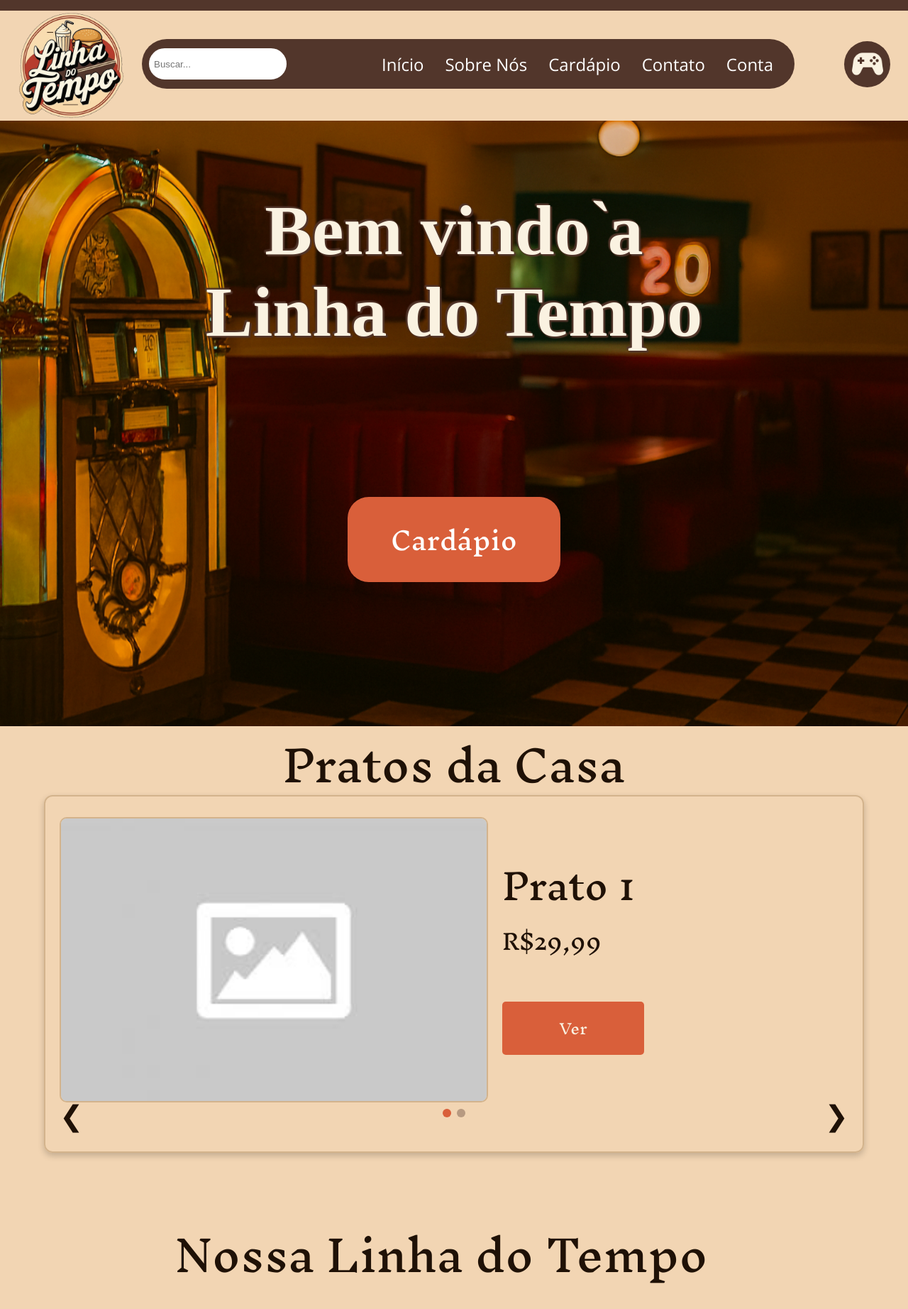
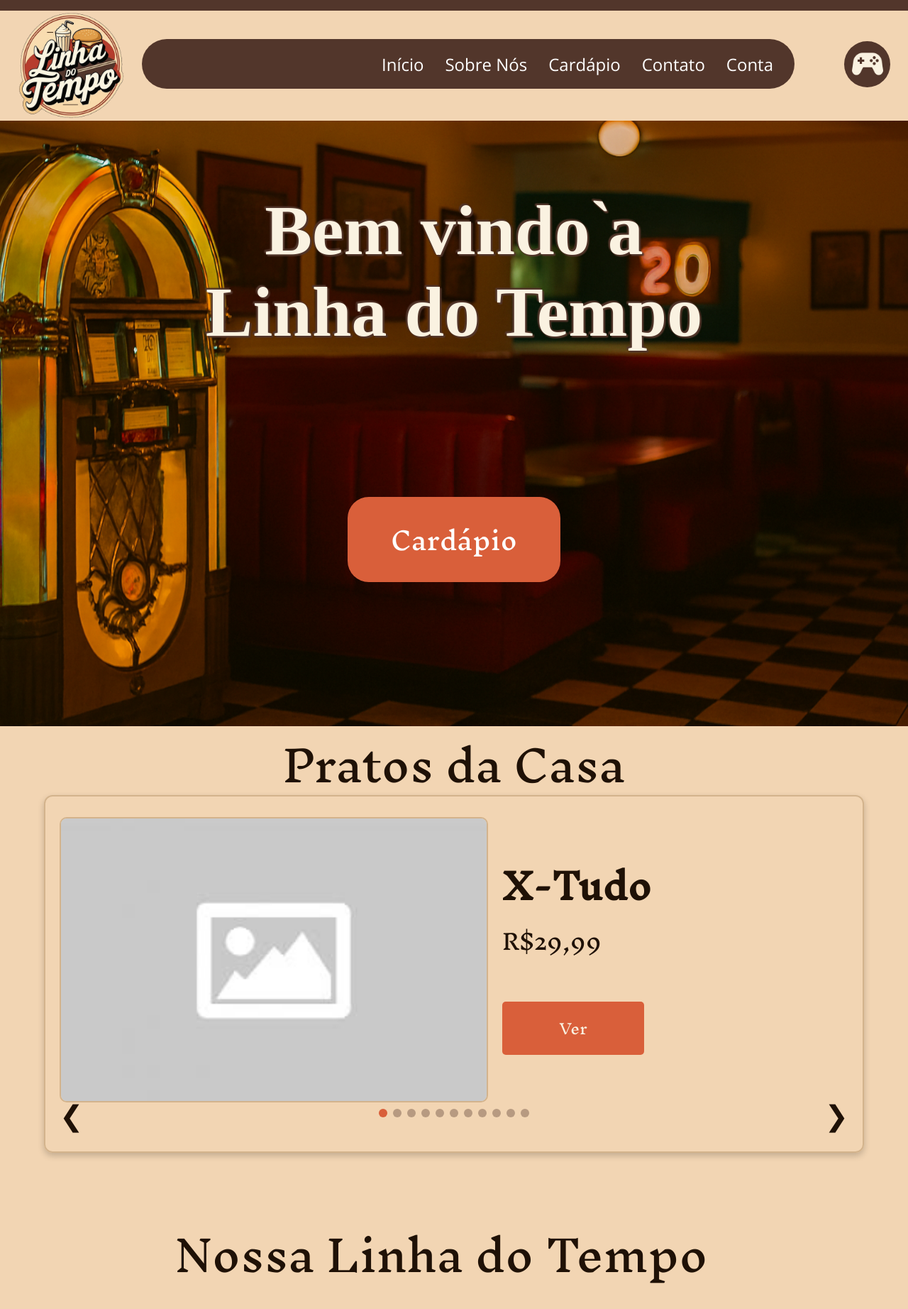
Before and after one commit to joao-Dorneles/linhadotempo, a Flask app: page / in a window 1280 px wide. Shown: the top 1844 px of the page at 71% size. Run offline with Flask 3, Linux system fonts and the light colour scheme; some libraries are stand-ins or nearby versions; some web fonts are replaced.

Commit message:
carrossel melhorado, teste do motor de busca

```diff
--- a/static/style.css
+++ b/static/style.css
@@ -351,18 +351,18 @@
 .nome-prato {
     font-family: "InkNutAntiqua", serif;
     color: #1F1106;
-    font-weight: 300;
+    font-weight: 600;
     margin-left: 20px;
     margin-top: 40px;
-    line-height: 40px;
-    font-size: 20px;
+    line-height: 20px;
+    font-size: 15px;
 }
 
 .preco-prato {
     font-family: "InkNutAntiqua", serif;
     color: #1F1106;
     font-weight: 300;
-    font-size: 15px;
+    font-size: 13px;
 }
 
 .botao-ver {
@@ -1160,6 +1160,7 @@
 
     .nome-prato {
         font-size: 30px;
+        line-height: 35px;
     }
 
     .preco-prato {
@@ -1377,6 +1378,7 @@
 
     .nome-prato {
         font-size: 40px;
+        line-height: 45px;
     }
 
     .preco-prato {
@@ -2287,4 +2289,34 @@
     .carrossel {
         top: 1575px;
     }
-}
+
+    .a-menu-desktop {
+        font-size: 45px;
+    }
+
+    .buscar {
+        width: 400px;
+    }
+}
+
+@media(min-width: 2000px) {
+    .nav-bar {
+        width: 1660px;
+    }
+
+    .titulo-carrossel {
+        top: 1500px;
+    }
+
+    .carrossel {
+        top: 1700px;
+    }
+
+    .boas-vindas {
+        top: 400px;
+    }
+
+    .b-cardapio {
+        top: 1200px;
+    }
+}
--- a/templates/index.html
+++ b/templates/index.html
@@ -23,7 +23,7 @@
         <a href="#inicio"><img class="logo" src="../static/images/general/logoNOBG.png" alt="logo"></a>
 
         <nav class="nav-bar">
-            <input class="buscar" type="text" placeholder="Buscar...">
+            <div class="gcse-search"></div>
 
             <div id="menu" class="link-menu desativado">
                 <ul>
@@ -52,7 +52,7 @@
                     <path fill="white" d="M3 11h18v2H3z" />
                     <path fill="white" d="M3 16h18v2H3z" />
                 </svg>
-
+            </button>
         </nav>
 
         <div class="jogos">
@@ -78,7 +78,7 @@
                     <img class="img-carrossel" src="../static/images/general/image-not-found.jpeg" alt="alimento1">
 
                     <div class="infos-pratos">
-                        <p class="nome-prato">Prato 1<br><span class="preco-prato">R$29,99</span></p>
+                        <p class="nome-prato">X-Tudo<br><span class="preco-prato">R$29,99</span></p>
 
                         <button class="botao-ver">Ver</button>
                     </div>
@@ -87,7 +87,89 @@
                     <img class="img-carrossel" src="../static/images/general/image-not-found.jpeg" alt="alimento2">
 
                     <div class="infos-pratos">
-                        <p class="nome-prato">Prato 2<br><span class="preco-prato">R$39,99</span></p>
+                        <p class="nome-prato">Coxinha<br><span class="preco-prato">R$39,99</span></p>
+
+                        <button class="botao-ver">Ver</button>
+                    </div>
+                </div>
+                <div class="cartao cartao3">
+                    <img class="img-carrossel" src="../static/images/general/image-not-found.jpeg" alt="alimento2">
+
+                    <div class="infos-pratos">
+                        <p class="nome-prato">Sanduiche de Frango<br><span class="preco-prato">R$49,99</span></p>
+
+                        <button class="botao-ver">Ver</button>
+                    </div>
+                </div>
+                <div class="cartao cartao4">
+                    <img class="img-carrossel" src="../static/images/general/image-not-found.jpeg" alt="alimento2">
+
+                    <div class="infos-pratos">
+                        <p class="nome-prato">Sanduiche de Presunto<br><span class="preco-prato">R$49,99</span></p>
+
+                        <button class="botao-ver">Ver</button>
+                    </div>
+                </div>
+                <div class="cartao cartao5">
+                    <img class="img-carrossel" src="../static/images/general/image-not-found.jpeg" alt="alimento2">
+
+                    <div class="infos-pratos">
+                        <p class="nome-prato">Cachorro-Quente<br><span class="preco-prato">R$49,99</span></p>
+
+                        <button class="botao-ver">Ver</button>
+                    </div>
+                </div>
+                <div class="cartao cartao6">
+                    <img class="img-carrossel" src="../static/images/general/image-not-found.jpeg" alt="alimento2">
+
+                    <div class="infos-pratos">
+                        <p class="nome-prato">Pizza Brotinho<br><span class="preco-prato">R$49,99</span></p>
+
+                        <button class="botao-ver">Ver</button>
+                    </div>
+                </div>
+                <div class="cartao cartao7">
+                    <img class="img-carrossel" src="../static/images/general/image-not-found.jpeg" alt="alimento2">
+
+                    <div class="infos-pratos">
+                        <p class="nome-prato">Batata Frita<br><span class="preco-prato">R$49,99</span>
+                        </p>
+
+                        <button class="botao-ver">Ver</button>
+                    </div>
+                </div>
+                <div class="cartao cartao8">
+                    <img class="img-carrossel" src="../static/images/general/image-not-found.jpeg" alt="alimento2">
+
+                    <div class="infos-pratos">
+                        <p class="nome-prato">Bolo de Chocolate<br><span class="preco-prato">R$49,99</span></p>
+
+                        <button class="botao-ver">Ver</button>
+                    </div>
+                </div>
+                <div class="cartao cartao9">
+                    <img class="img-carrossel" src="../static/images/general/image-not-found.jpeg" alt="alimento2">
+
+                    <div class="infos-pratos">
+                        <p class="nome-prato">Bolo de Leite<br><span class="preco-prato">R$49,99</span></p>
+
+                        <button class="botao-ver">Ver</button>
+                    </div>
+                </div>
+                <div class="cartao cartao10">
+                    <img class="img-carrossel" src="../static/images/general/image-not-found.jpeg" alt="alimento2">
+
+                    <div class="infos-pratos">
+                        <p class="nome-prato">Bolo de Milho<br><span class="preco-prato">R$49,99</span></p>
+
+                        <button class="botao-ver">Ver</button>
+                    </div>
+                </div>
+                <div class="cartao cartao11">
+                    <img class="img-carrossel" src="../static/images/general/image-not-found.jpeg" alt="alimento2">
+
+                    <div class="infos-pratos">
+                        <p class="nome-prato">Pudim<br><span class="preco-prato">R$49,99</span></p>
 
                         <button class="botao-ver">Ver</button>
                     </div>
@@ -102,7 +184,17 @@
             <div class="indicadores" id="indicadores">
                 <div class="indicador ativo" data-slide="0"></div>
                 <div class="indicador" data-slide="1"></div>
+                <div class="indicador" data-slide="2"></div>
+                <div class="indicador" data-slide="3"></div>
+                <div class="indicador" data-slide="4"></div>
+                <div class="indicador" data-slide="5"></div>
+                <div class="indicador" data-slide="6"></div>
+                <div class="indicador" data-slide="7"></div>
+                <div class="indicador" data-slide="8"></div>
+                <div class="indicador" data-slide="9"></div>
+                <div class="indicador" data-slide="10"></div>
             </div>
+        </div>
     </main>
 
     <section class="sobre-nos">
@@ -154,9 +246,9 @@
     <section class="contato">
         <h2 class="fale-conosco">Fale Conosco</h2>
         <p class="texto-whatsapp">Pelo WhatsApp (Pedidos e Dúvidas)</p>
-        <a class="link-whatsapp" href="https://wa.me/5599999999999" target="_blank"><img
-                src="../static/images/icons/whatsapp-circle.png" alt="whatsapp-icon"
-                id="whatsapp-icon">(11)98765-4321</a>
+        <a class="link-whatsapp" href="https://wa.me/5598988844153" target="_blank"><img
+                src="../static/images/icons/whatsapp-circle.png" alt="whatsapp-icon" id="whatsapp-icon">(98)9
+            8884-4153</a>
 
         <h2 class="siga-nos">Siga a Linha do Tempo</h2>
         <div class="redes-container">
@@ -182,7 +274,7 @@
                     src="../static/images/icons/facebook1.png" alt="facebook-icon" class="redes-icon-footer"></a>
             <a class="redes-links-footer tiktok-link-footer" href="#" target="_blank"><img
                     src="../static/images/icons/tik-tok.png" alt="tiktok-icon" class="redes-icon-footer"></a>
-            <a class="whatsapp-link-footer" href="https://wa.me/5599999999999" target="_blank"><img
+            <a class="whatsapp-link-footer" href="https://wa.me/5598988844153" target="_blank"><img
                     src="../static/images/icons/whatsapp.png" alt="whatsapp-icon" class="redes-icon-footer"></a>
         </div>
 
@@ -246,7 +338,8 @@
                 <li class="li-mapa-footer"><a class="link-mapa-site" href="#">Cardápio</a></li>
                 <li class="li-mapa-footer"><a class="link-mapa-site" href="#contato">Contato</a></li>
                 <li class="li-mapa-footer"><a class="link-mapa-site" href="#contato">Conta</a></li>
-                <li class="li-mapa-footer"><a class="link-mapa-site" href="https://jogarlinhadotempo.onrender.com">Jogue</a></li>
+                <li class="li-mapa-footer"><a class="link-mapa-site"
+                        href="https://jogarlinhadotempo.onrender.com">Jogue</a></li>
             </ul>
         </div>
 
@@ -264,7 +357,7 @@
                             class="redes-icon-footer"></a>
                     <a class="redes-links-footer tiktok-link-footer" href="#" target="_blank"><img
                             src="../static/images/icons/tik-tok.png" alt="tiktok-icon" class="redes-icon-footer"></a>
-                    <a class="whatsapp-link-footer" href="https://wa.me/5599999999999" target="_blank"><img
+                    <a class="whatsapp-link-footer" href="https://wa.me/5598988844153" target="_blank"><img
                             src="../static/images/icons/whatsapp.png" alt="whatsapp-icon" class="redes-icon-footer"></a>
                 </div>
             </div>
@@ -353,19 +446,17 @@
             });
         }
 
-        avancar.addEventListener('click', () => {
-            if (indice < total - 1) {
-                indice++;
-                atualizar(true);
-            }
+        avancar.addEventListener("click", () => {
+            indice = (indice + 1) % total;
+            atualizar(true);
         });
 
-        voltar.addEventListener('click', () => {
-            if (indice > 0) {
-                indice--;
-                atualizar(true);
-            }
+
+        voltar.addEventListener("click", () => {
+            indice = (indice - 1 + total) % total;
+            atualizar(true);
         });
+
 
         indicadores.forEach((indicador) => {
             indicador.addEventListener('click', () => {
@@ -380,10 +471,16 @@
 
         atualizar(false);
 
-
+        // autoplay simples
+        setInterval(() => {
+            indice = (indice + 1) % total;
+            atualizar(true);
+        }, 4000); // troca aqui o tempo (ms)
 
     </script>
 
+    <script async src="https://cse.google.com/cse.js?cx=7213e0d965ff143b9">
+    </script>
 
 </body>
 
```
